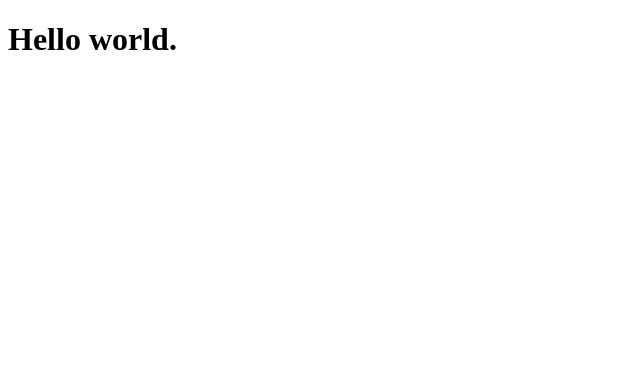
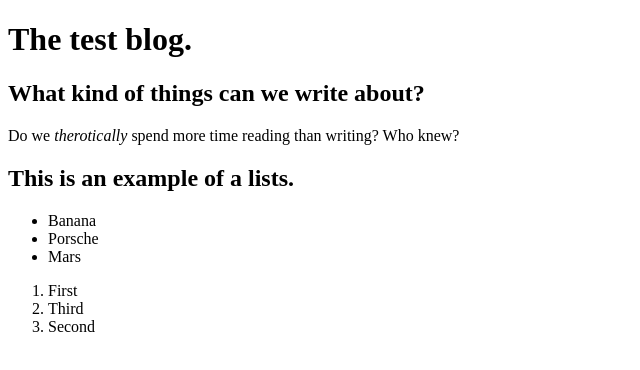
Before and after one commit to ErichL213/git_test, a plain HTML site: page html-boilerplate/index.html in a window 1280 px wide. Shown: the whole page, without its empty margins (0-640 px from the left). Drawn offline with Linux system fonts and the light colour scheme.

Commit message:
Update index.html

```diff
--- a/html-boilerplate/index.html
+++ b/html-boilerplate/index.html
@@ -7,6 +7,22 @@
 
 
     <body>
-        <h1>Hello world.</h1>
+        <h1>The test blog.</h1>
+
+        <h2>What kind of things can we <strong>write</strong> about?</h2>
+
+        <p>Do we <em>therotically</em> spend more time reading than writing? Who knew?</p>
+
+        <h2>This is an example of a lists.</h2>
+        <ul>
+            <li>Banana</li>
+            <li>Porsche</li>
+            <li>Mars</li>
+        </ul>
+        <ol>
+            <li>First</li>
+            <li>Third</li>
+            <li>Second</li>
+        </ol>
     </body>
 </html>
```
